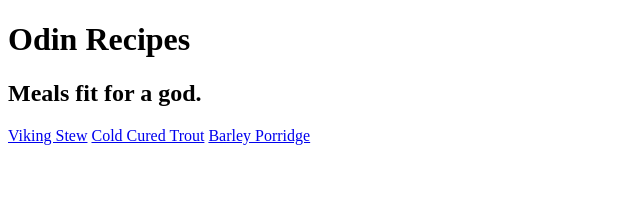
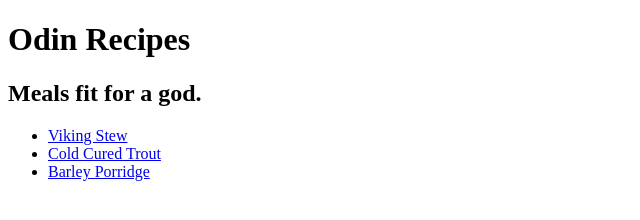
Before and after one commit to zallis4/odin-recipes, a plain HTML site: page index.html in a window 1280 px wide. Shown: the whole page, without its empty margins (0-640 px from the left). Drawn offline with Linux system fonts and the light colour scheme.

Commit message:
Improve index.html formatting and update README.md

```diff
--- a/index.html
+++ b/index.html
@@ -8,10 +8,10 @@
 <body>
     <h1>Odin Recipes</h1>
     <h2>Meals fit for a god.</h2>
-
-    <a href="recipes/viking-stew.html">Viking Stew</a>
-    <a href="recipes/cold-cured-trout.html">Cold Cured Trout</a>
-    <a href="recipes/barley-porridge.html">Barley Porridge</a>
-
+    <ul>
+        <li><a href="recipes/viking-stew.html">Viking Stew</a></li>
+        <li><a href="recipes/cold-cured-trout.html">Cold Cured Trout</a></li>
+        <li><a href="recipes/barley-porridge.html">Barley Porridge</a></li>
+    </ul>
 </body>
 </html>
```
Also changed, not shown: 1 other file.
